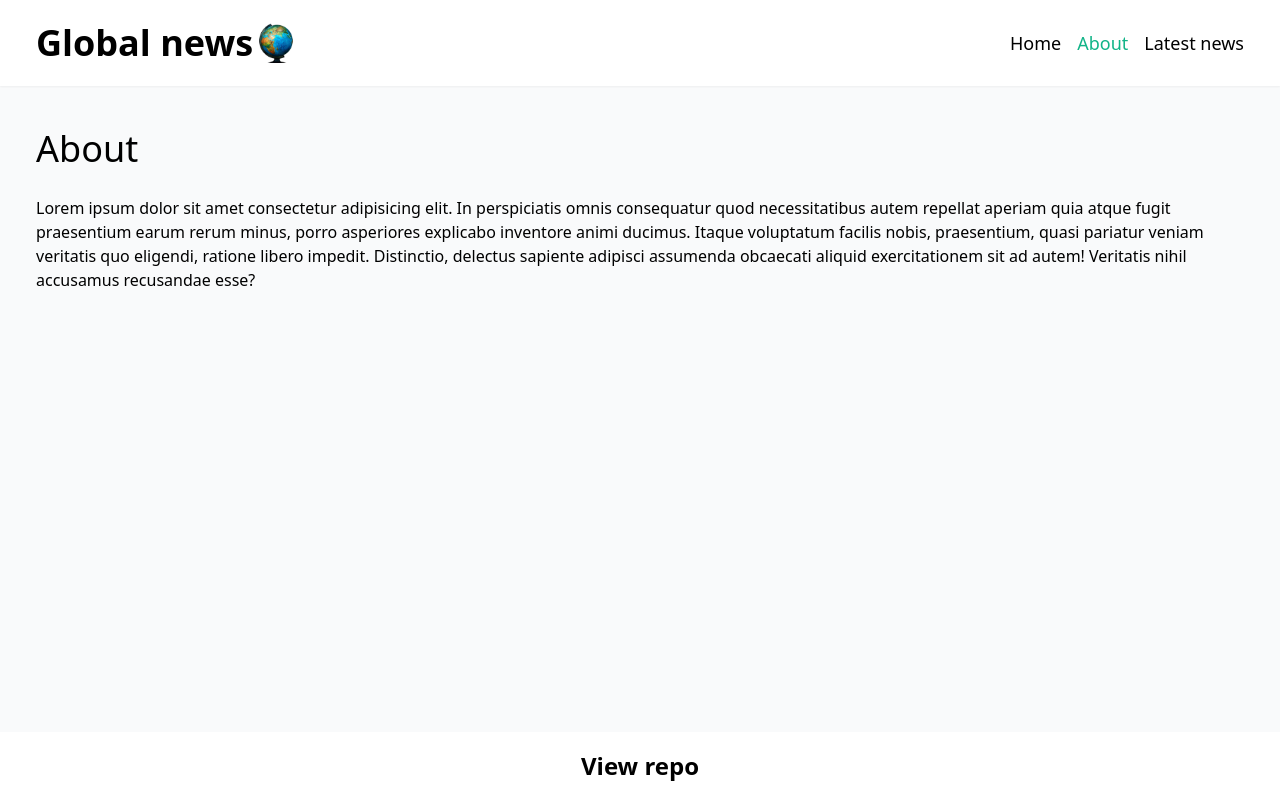
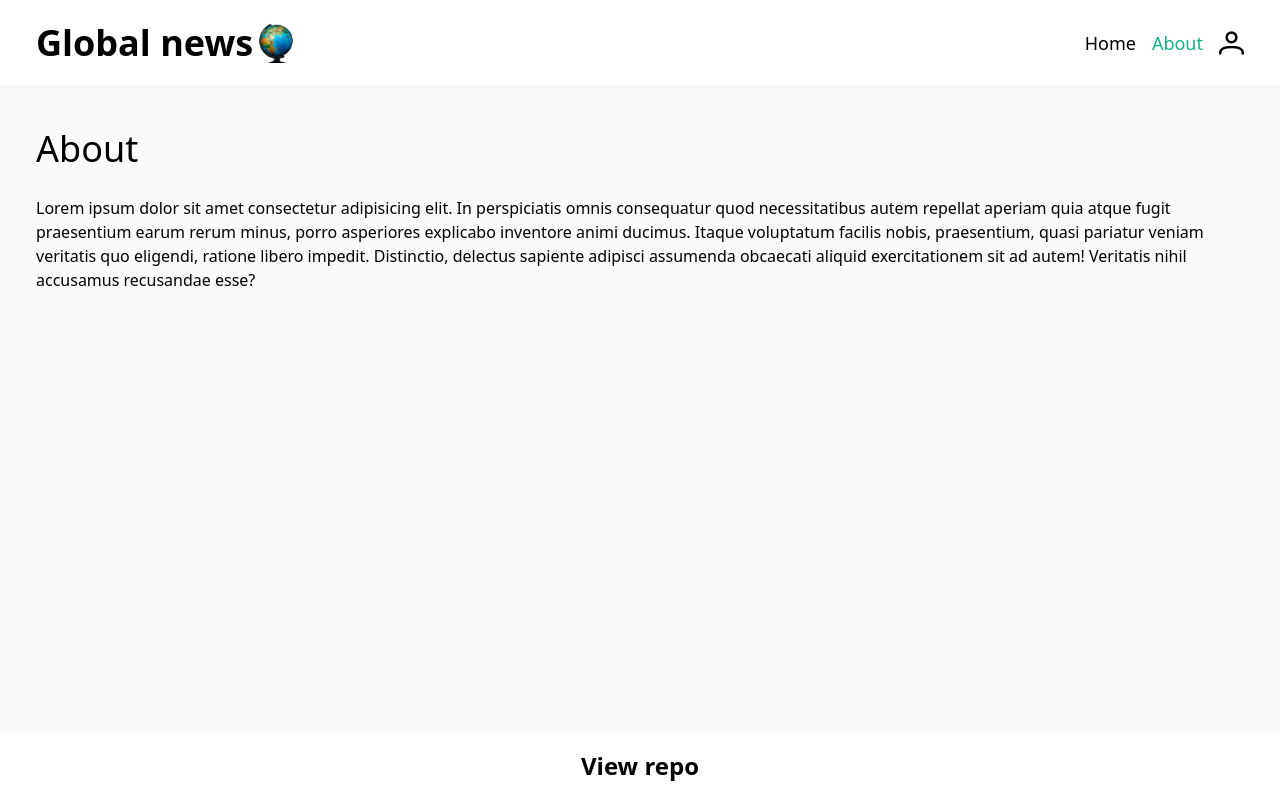
Before and after one commit to ayobamihybrid/global-news, a Nuxt app: page /about in a window 1280 px wide. Built offline with nearby package versions, Linux system fonts and the light colour scheme.

Commit message:
vue - global news app

```diff
--- a/layouts/default.vue
+++ b/layouts/default.vue
@@ -12,9 +12,7 @@
         <ul class="flex gap-4 items-center">
           <li class="text-[18px]"><NuxtLink to="/">Home</NuxtLink></li>
           <li class="text-[18px]"><NuxtLink to="/about">About</NuxtLink></li>
-          <li class="text-[18px]">
-            <NuxtLink to="/">Latest news</NuxtLink>
-          </li>
+          <i class="pi pi-user text-[25px] cursor-pointer"></i>
         </ul>
       </nav>
     </header>
@@ -27,8 +25,8 @@
       class="absolute w-full bottom-0 shadow-sm bg-white flex justify-center"
     >
       <nav class="max-w-[2000px] mx-auto py-4 px-9 flex justify-between">
-        <NuxtLink to="/" class="text-[24px] font-bold">
-          <p>View repo</p>
+        <NuxtLink to="/https://github.com/ayobamihybrid/global-news">
+          <p class="text-[24px] font-bold">View repo</p>
         </NuxtLink>
       </nav>
     </footer>
```
